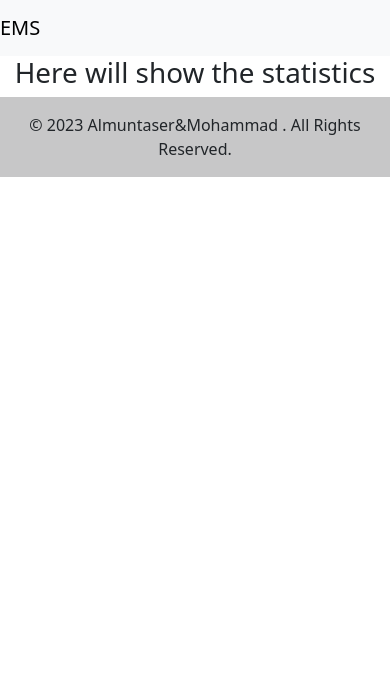
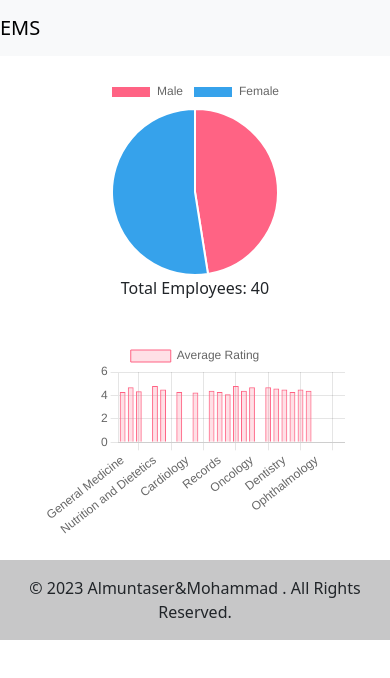
Before and after one commit to RG7on/EMS, a React (Create React App) app in the folder client/: page /home in a window 390 px wide. Shown: the top 678 px of the page. Built offline with nearby package versions, Linux system fonts and the light colour scheme.

Commit message:
Add charts

```diff
--- a/client/package.json
+++ b/client/package.json
@@ -8,7 +8,9 @@
     "@testing-library/user-event": "^13.5.0",
     "axios": "^1.6.2",
     "bootstrap": "^5.3.2",
+    "chart.js": "^4.4.1",
     "react": "^18.2.0",
+    "react-chartjs-2": "^5.2.0",
     "react-dom": "^18.2.0",
     "react-router-dom": "^6.20.1",
     "react-scripts": "5.0.1",
--- /dev/null
+++ b/client/src/components/Home.css
@@ -0,0 +1,26 @@
+/* For larger screens */
+.home-container {
+    display: flex;
+    justify-content: space-around;
+    flex-wrap: wrap;
+}
+
+.chart-container {
+    flex: 1;
+    min-width: 300px; /* Adjust as needed */
+    max-width: 600px; /* Adjust as needed */
+    margin: 20px;
+}
+
+/* For smaller screens */
+@media screen and (max-width: 600px) { /* Adjust breakpoint as needed */
+    .home-container {
+        flex-direction: column;
+        align-items: center;
+    }
+
+    .chart-container {
+        max-width: 100%;
+        min-width: 0; /* Allow chart container to shrink on small screens */
+    }
+}
--- a/client/src/components/Home.js
+++ b/client/src/components/Home.js
@@ -1,13 +1,74 @@
-import React from 'react'
+import React from 'react';
+import { employees } from './emp_data'; // Ensure correct path
+import { Pie, Bar } from 'react-chartjs-2';
+import './Home.css'; // Assuming you have a CSS file for styling
 
 function Home() {
-  return (
-    <div>
+    // Pie chart data: Gender distribution
+    const genderCounts = employees.reduce((acc, employee) => {
+        acc[employee.gender] = (acc[employee.gender] || 0) + 1;
+        return acc;
+    }, {});
 
-      <h1>Here will show the statistics</h1>
+    const pieData = {
+        labels: Object.keys(genderCounts),
+        datasets: [{
+            data: Object.values(genderCounts),
+            backgroundColor: ['#FF6384', '#36A2EB'],
+            hoverBackgroundColor: ['#FF6384', '#36A2EB']
+        }]
+    };
 
-      </div>
-  )
+    // Bar chart data: Average performance rating per department
+    const departmentRatings = {};
+    const departmentCounts = {};
+    const commonOptions = {
+      maintainAspectRatio: true,
+      aspectRatio: 1.5, // Adjust as needed
+      responsive: true,
+      // Add any other common options here
+  };
+
+    employees.forEach(employee => {
+        const dept = employee.department;
+        const rating = employee.evaluation.Overall_Performance_Rating;
+
+        if (departmentRatings[dept]) {
+            departmentRatings[dept] += rating;
+            departmentCounts[dept] += 1;
+        } else {
+            departmentRatings[dept] = rating;
+            departmentCounts[dept] = 1;
+        }
+    });
+
+    for (const dept in departmentRatings) {
+        departmentRatings[dept] /= departmentCounts[dept];
+    }
+
+    const barData = {
+        labels: Object.keys(departmentRatings),
+        datasets: [{
+            label: 'Average Rating',
+            data: Object.values(departmentRatings),
+            backgroundColor: 'rgba(255, 99, 132, 0.2)',
+            borderColor: 'rgba(255, 99, 132, 1)',
+            borderWidth: 1
+        }]
+    };
+
+    return (
+<div className="home-container">
+            <div className="chart-container">
+                <Pie data={pieData} options={{ ...commonOptions, aspectRatio: 1.5 }} />
+                <div>Total Employees: {employees.length}</div>
+            </div>
+            <div className="chart-container">
+            <Bar data={barData} options={{ ...commonOptions, aspectRatio: 1.5 }} />
+
+            </div>
+        </div>
+    );
 }
 
-export default Home
+export default Home;
--- a/client/src/components/emp_data.js
+++ b/client/src/components/emp_data.js
@@ -1,4 +1,4 @@
-const employees =[
+export const employees =[
     {
         employee: "E2001",
         firstName: "Ahmed",
--- a/client/src/index.js
+++ b/client/src/index.js
@@ -5,6 +5,29 @@ import App from './App';
 import reportWebVitals from './reportWebVitals';
 import 'bootstrap/dist/css/bootstrap.css';
 import {BrowserRouter} from 'react-router-dom';
+import {
+  Chart as ChartJS,
+  CategoryScale,
+  LinearScale,
+  BarElement,
+  LineElement,
+  PointElement,
+  ArcElement,
+  Tooltip,
+  Legend,
+} from 'chart.js';
+
+ChartJS.register(
+  CategoryScale,
+  LinearScale,
+  BarElement,
+  LineElement,
+  PointElement,
+  ArcElement,
+  Tooltip,
+  Legend
+);
+
 const root = ReactDOM.createRoot(document.getElementById('root'));
 root.render(
   <React.StrictMode>
```
Also changed, not shown: 1 other file (tests, documents, lock files or other folders).
